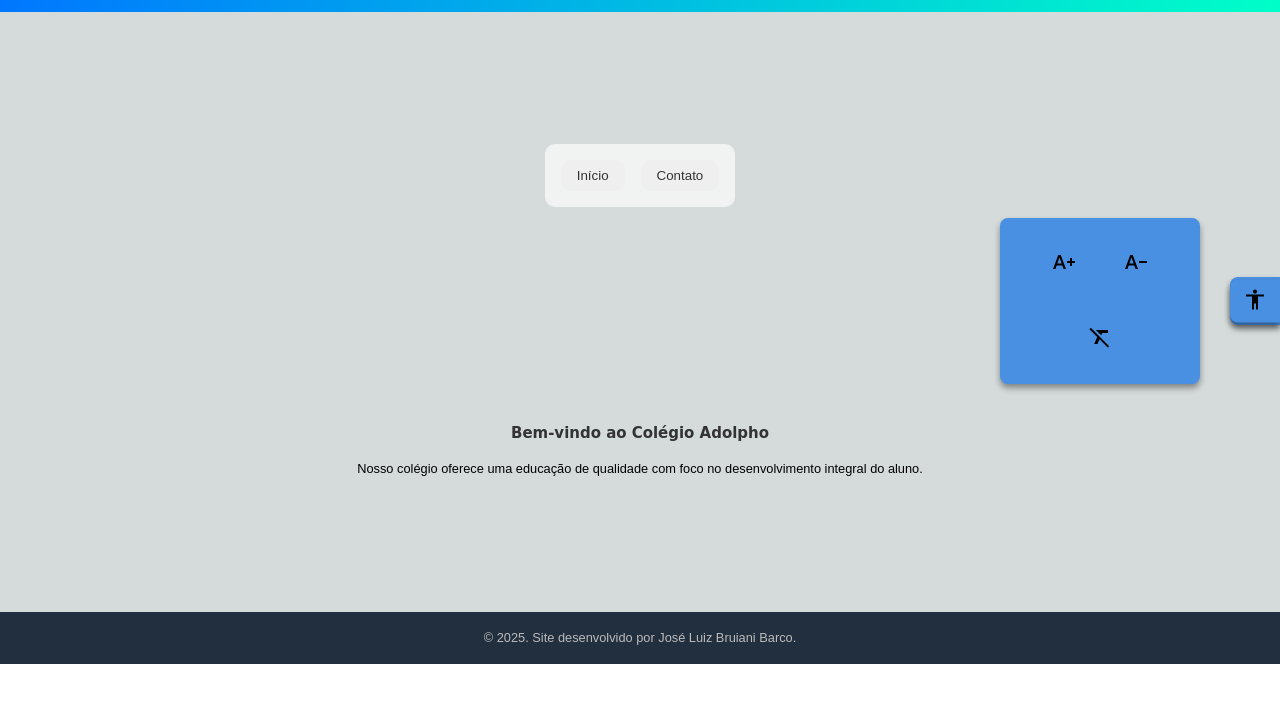
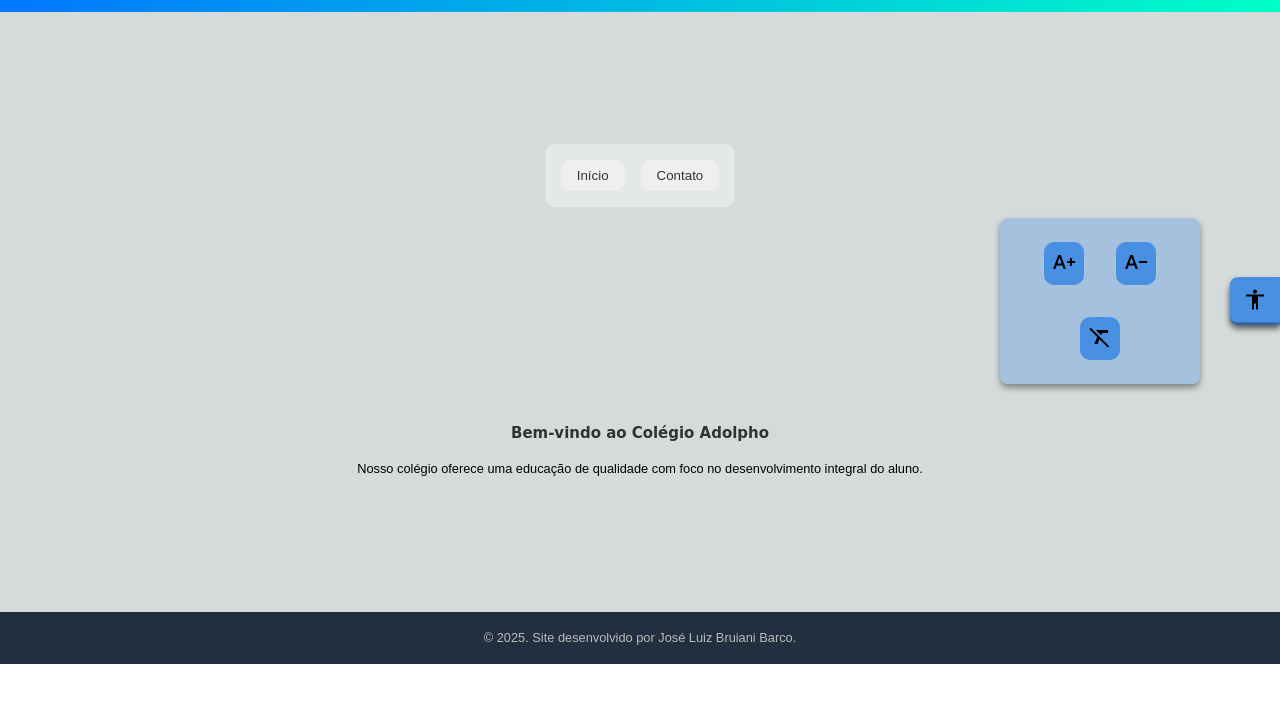
Before and after one commit to JoseLuizBBarco/colegio-adolpho, a plain HTML site: page index.html in a window 1280 px wide. Both pictures are taken after a click on the button 1254 px from the left and 400 px from the top of the page. Shown: the part 99-800 px from the top of the page. Drawn offline with Linux system fonts and the light colour scheme; a web font is replaced by a local one.

Commit message:
Update botões

```diff
--- a/assets/css/style.css
+++ b/assets/css/style.css
@@ -13,10 +13,11 @@
 /* * Configurações Principais */
 :root {
   --cor-primaria: #4a90e2;
+  --cor-primaria-semitransparente: #4a91e257;
   --cor-secundária: #d5dbdb;
   --cor-terciária: #3333;
   --cor-fundo: #fff;
-  --cor-fundo-semitransparente: #fffa;
+  --cor-fundo-semitransparente: #ffffff57;
   --cor-gradiente: linear-gradient(90deg, #0077ff 0%, #00ffc8 100%);
   --cor-footer: #222f3e;
   --cor-texto: #333;
@@ -215,12 +216,12 @@ footer {
   display: flex;
   justify-content: center;
   align-items: center;
-  background: none;
   border: none;
   border-radius: 10px;
-  color: var(--cor-fundo);
   margin: 0.5rem;
   padding: 0.5rem;
+  background: var(--cor-primaria);
+  color: var(--cor-fundo);
   cursor: pointer;
 }
 
@@ -244,7 +245,7 @@ footer {
   z-index: 1000;
   padding: 1rem;
   border-radius: 8px;
-  background: var(--cor-primaria);
+  background: var(--cor-primaria-semitransparente);
   color: var(--cor-fundo);
   box-shadow: var(--sombra);
   transform: translateY(-50%);
```
